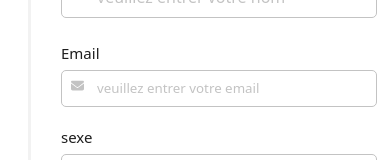
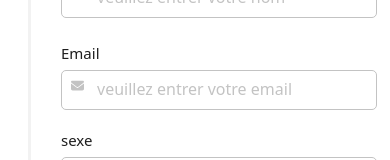
Before and after one commit to yann-fk-21/talma-form, a React (Create React App) app: page / in a window 390 px wide. Shown: the part 306-466 px from the top of the page. Built offline with nearby package versions, Linux system fonts and the light colour scheme.

Commit message:
remove zoom behavior for ios

```diff
--- a/src/components/componentNotRetulables/mainRight/mainRight1.css
+++ b/src/components/componentNotRetulables/mainRight/mainRight1.css
@@ -354,6 +354,8 @@
 
   input[type="text"],
   input[type="date"],
+  input[type="email"],
+  input[type="passwoed"],
   textarea,
   select {
     font-size: 16px;
```
